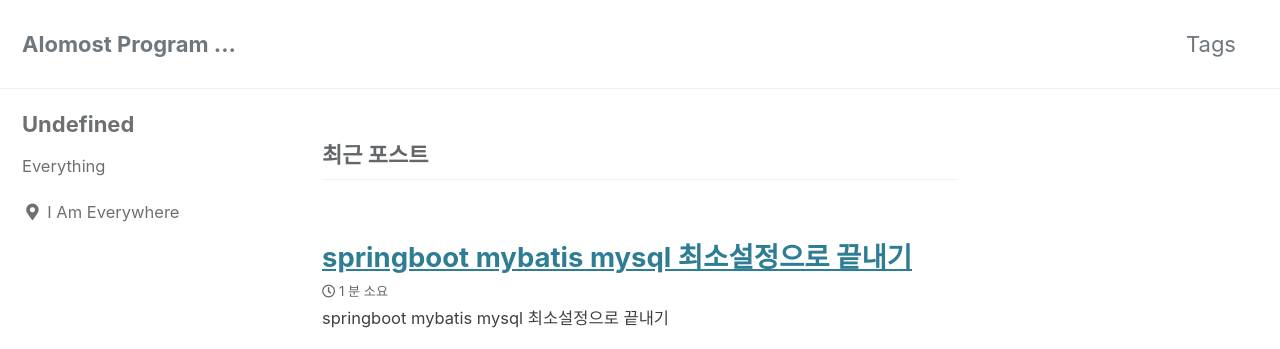
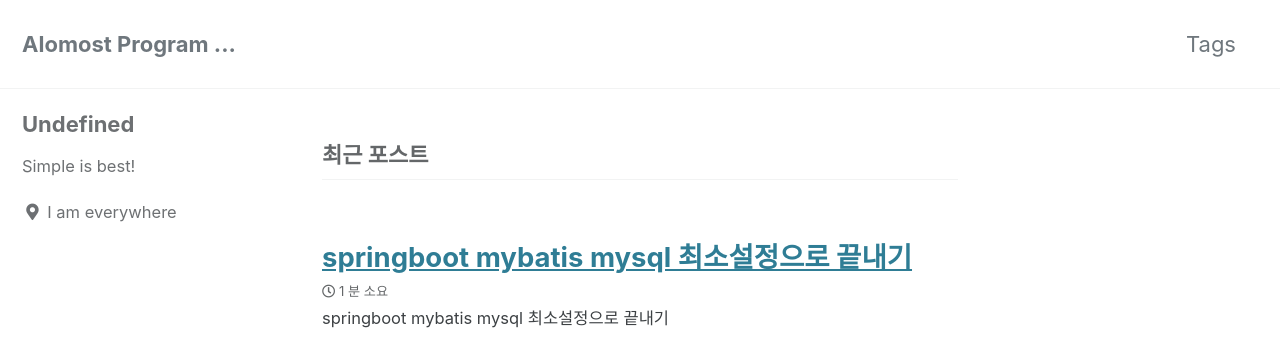
Before and after one commit to Jn22L/jn22l.github.io, a Jekyll site: the page built from index.html, in a window 1280 px wide. Shown: the top 349 px of the page. Built offline with Jekyll 4.4.1, drawn with Linux system fonts in a browser that asks for light colours; cached includes are drawn as plain includes; the list of posts is cut into pages by our own code.

Commit message:
Update _config.yml

```diff
--- a/_config.yml
+++ b/_config.yml
@@ -95,8 +95,8 @@ analytics:
 author:
   name             : "Undefined"
   avatar           : # path of avatar image, e.g. "/assets/images/bio-photo.jpg"
-  bio              : "Everything"
-  location         : "I Am Everywhere"
+  bio              : "Simple is best!"
+  location         : "I am everywhere"
   email            :
   links:
     - label: "Email"
```
